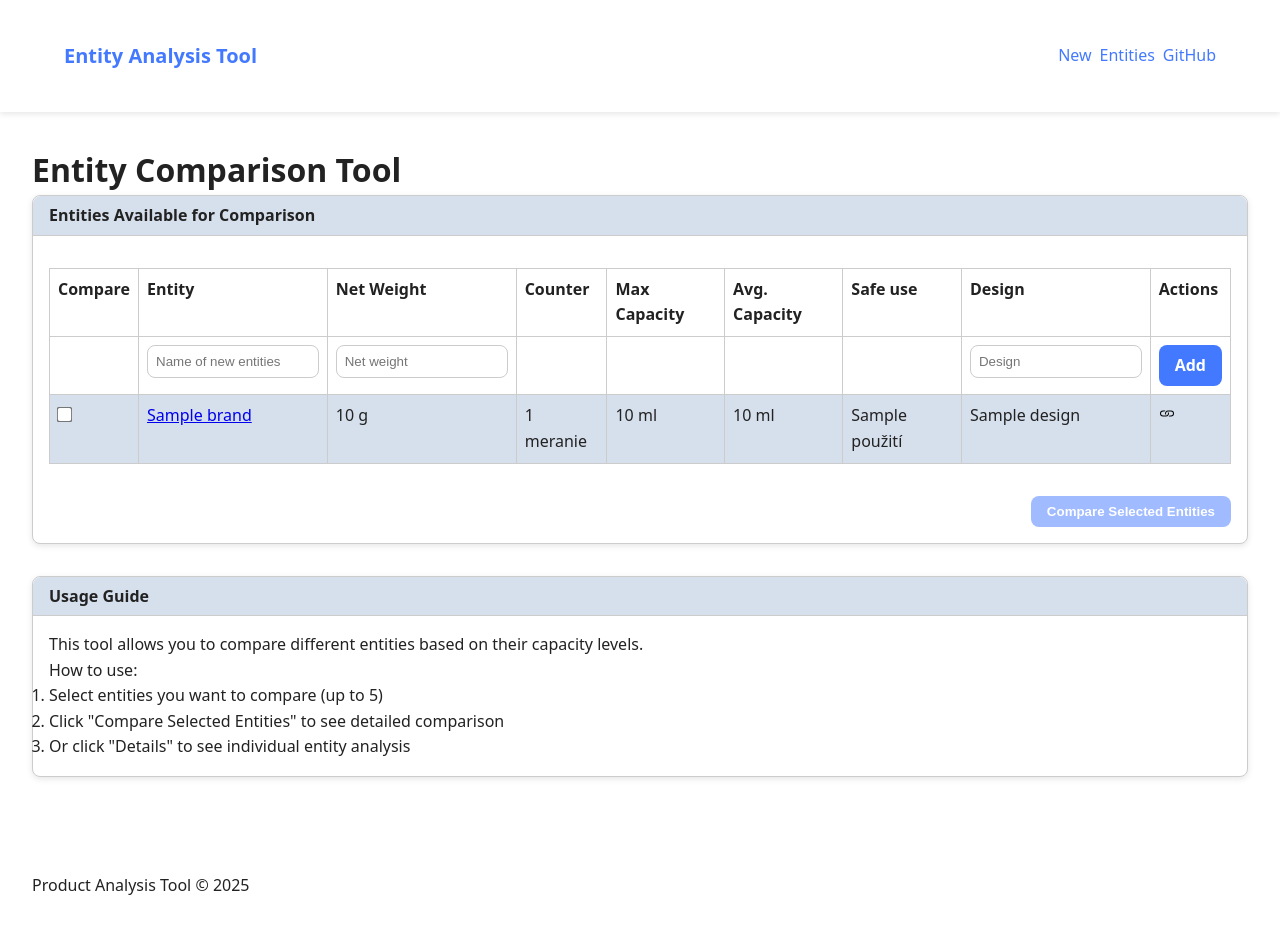
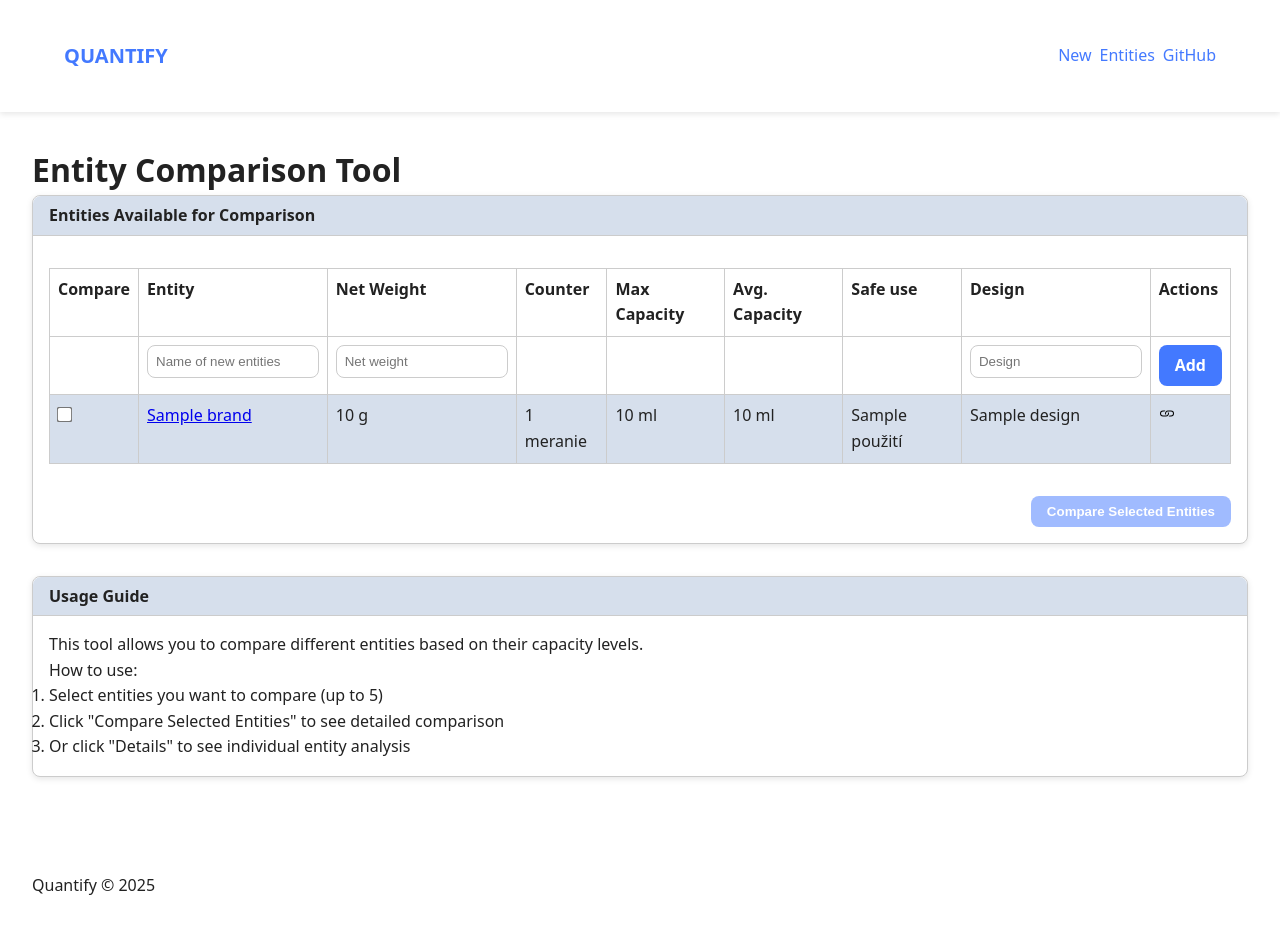
Before and after one commit to zrebec/quantify, a PHP site: template templates/entity/list.html.twig in a window 1280 px wide. Run offline with PHP 8.4, Linux system fonts and the light colour scheme; the template is opened without the code that fills it: most values are stand-ins (such as "Sample title", 1, 10 or a date in 2020); some libraries are stand-ins or nearby versions.

Commit message:
refactor: full project name refactor

```diff
--- a/public/css/style.css
+++ b/public/css/style.css
@@ -84,6 +84,7 @@ body {
   font-weight: bold;
   color: var(--color-primary);
   text-decoration: none;
+  text-transform: uppercase;
 }
 
 .navbar .navbar-links {
@@ -177,21 +178,21 @@ body {
   overflow-x: auto;
 }
 
-.product-table {
+.entity-table {
   width: 100%;
   border-collapse: collapse;
   margin-top: var(--space-md);
 }
 
-.product-table th,
-.product-table td {
+.entity-table th,
+.entity-table td {
   vertical-align: top;
   padding: var(--space-sm);
   border: 1px solid var(--color-border);
   text-align: left;
 }
 
-.product-table tbody tr:nth-child(even) {
+.entity-table tbody tr:nth-child(even) {
   background: var(--color-secondary);
 }
 
--- a/templates/base.html.twig
+++ b/templates/base.html.twig
@@ -3,7 +3,7 @@
 <head>
     <meta charset="UTF-8">
     <meta name="viewport" content="width=device-width, initial-scale=1.0">
-    <title>{% block title %}Entity Analysis Tool{% endblock %}</title>
+    <title>{% block title %}Quantify{% endblock %}</title>
 
     <!-- Custom CSS -->
     <link rel="stylesheet" href="/css/style.css">
@@ -16,11 +16,11 @@
 <body>
     <nav class="navbar">
         <div class="container navbar-inner">
-            <a class="navbar-title" href="/">Entity Analysis Tool</a>
+            <a class="navbar-title" href="/">Quantify</a>
             <div class="navbar-links">
                 <a href="/new">New</a>
                 <a href="/">Entities</a>
-                <a href="https://github.com/zrebec/ProductAnalysisTool" target="_blank">GitHub</a>
+                <a href="https://github.com/zrebec/quantify" target="_blank">GitHub</a>
             </div>
         </div>
     </nav>
@@ -31,7 +31,7 @@
 
     <footer class="footer">
         <div class="container text-center">
-            <p class="text-muted mb-0">Product Analysis Tool &copy; {{ "now"|date("Y") }}</p>
+            <p class="text-muted mb-0">Quantify &copy; {{ "now"|date("Y") }}</p>
         </div>
     </footer>
 
--- a/templates/entity/compare.html.twig
+++ b/templates/entity/compare.html.twig
@@ -4,7 +4,7 @@
 
 {% block content %}
 <div class="container comparison-view">
-  {% include 'partials/breadcrumb.html.twig' with { current: "Multiple products comparsion" } %}
+  {% include 'partials/breadcrumb.html.twig' with { current: "Multiple entities comparsion" } %}
 
   <div class="chart-section">
     {% set colors = chart_colors() %}
@@ -15,7 +15,7 @@
     {% endfor %}
 
     {% include 'partials/chart.html.twig' with {
-      'title': 'Product measurements comparison',
+      'title': 'Entities measurements comparison',
       'chart_id': 'comparisonChart',
       'labels': comparison.comparison_data.labels,
       'datasets': datasets,
@@ -28,7 +28,7 @@
   </div>
 
   <div class="back-button">
-    <a href="/" class="button secondary">Back to Product List</a>
+    <a href="/" class="button secondary">Back to Entity List</a>
   </div>
 </div>
 {% endblock %}
--- a/templates/entity/detail.html.twig
+++ b/templates/entity/detail.html.twig
@@ -45,7 +45,7 @@
 					</div>
 					<div class="card-body">
 						<div class="table-wrapper">
-							<table class="product-table">
+							<table class="entity-table">
 								<thead>
 									<tr>
 										<th>Measurement</th>
@@ -86,7 +86,7 @@
 		</div>
 
 		<div class="form-footer">
-			<a href="/" class="button secondary">Back to Product List</a>
+			<a href="/" class="button secondary">Back to Entity List</a>
 			<a href="/compare?ids={{ entity.id }}" class="button primary">Compare With Others</a>
 		</div>
 	</div>
--- a/templates/entity/list.html.twig
+++ b/templates/entity/list.html.twig
@@ -13,7 +13,7 @@
     <div class="card-body">
       <form id="compare-form" action="/compare" method="get">
         <div class="table-wrapper">
-          <table class="product-table">
+          <table class="entity-table">
             <thead>
               <tr>
                 <th>Compare</th>
--- a/templates/partials/measurement_table.html.twig
+++ b/templates/partials/measurement_table.html.twig
@@ -4,7 +4,7 @@
   </div>
   <div class="card-body">
     <div class="table-wrapper">
-      <table class="product-table">
+      <table class="entity-table">
         <thead>
           <tr>
             <th>Feature</th>
```
Also changed, not shown: public/index.php (+6 -6 lines).
